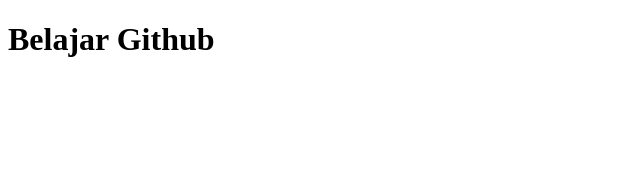
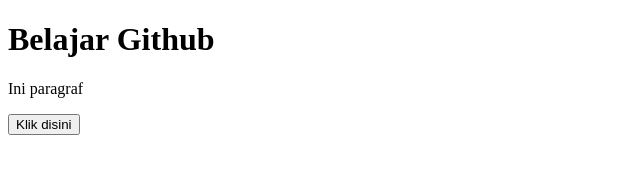
Before and after one commit to yakiya003/belajar, a plain HTML site: page index.html in a window 1280 px wide. Shown: the whole page, without its empty margins (0-640 px from the left). Drawn offline with Linux system fonts and the light colour scheme.

Commit message:
update html dan nambah file css

```diff
--- a/index.html
+++ b/index.html
@@ -7,5 +7,7 @@
 </head>
 <body>
     <h1>Belajar Github</h1>
+    <p>Ini paragraf</p>
+    <button>Klik disini</button>
 </body>
 </html>
--- /dev/null
+++ b/style.css
@@ -0,0 +1,3 @@
+*{
+    padding : 20px;
+}
```
